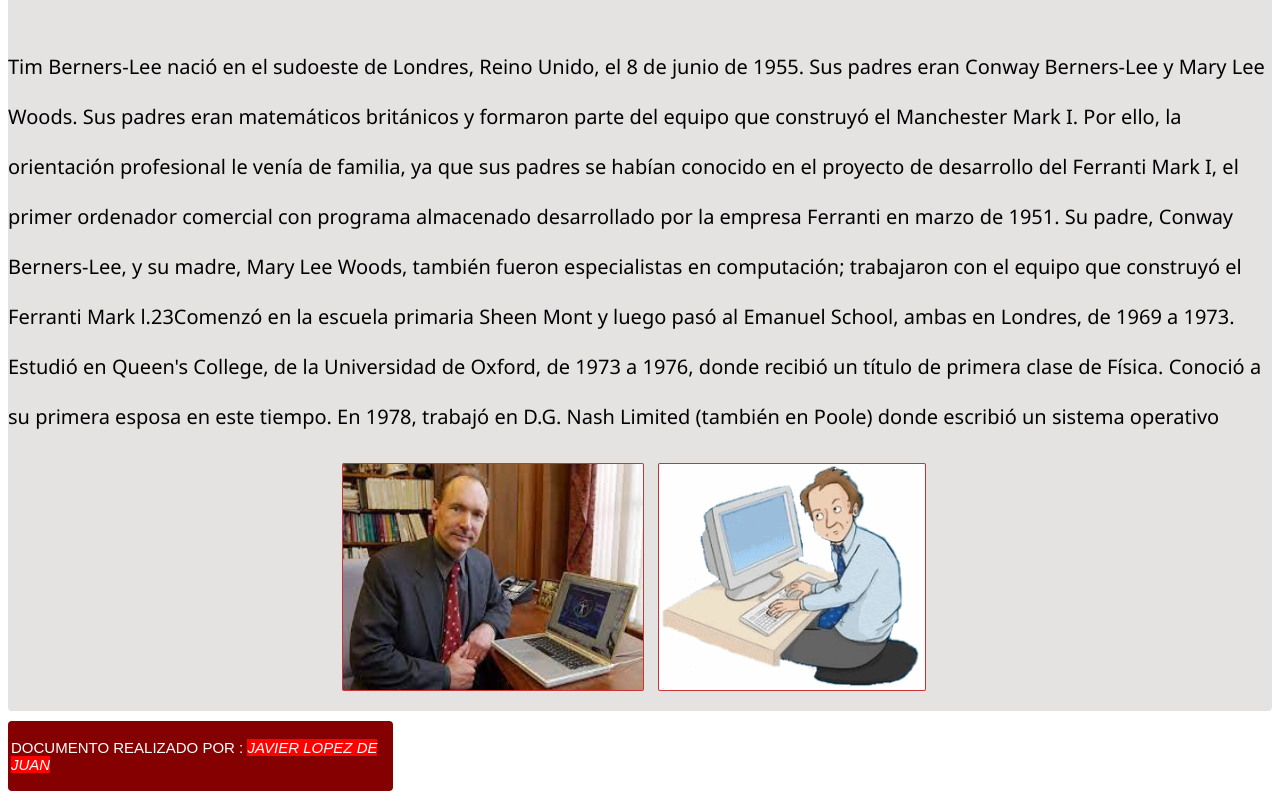
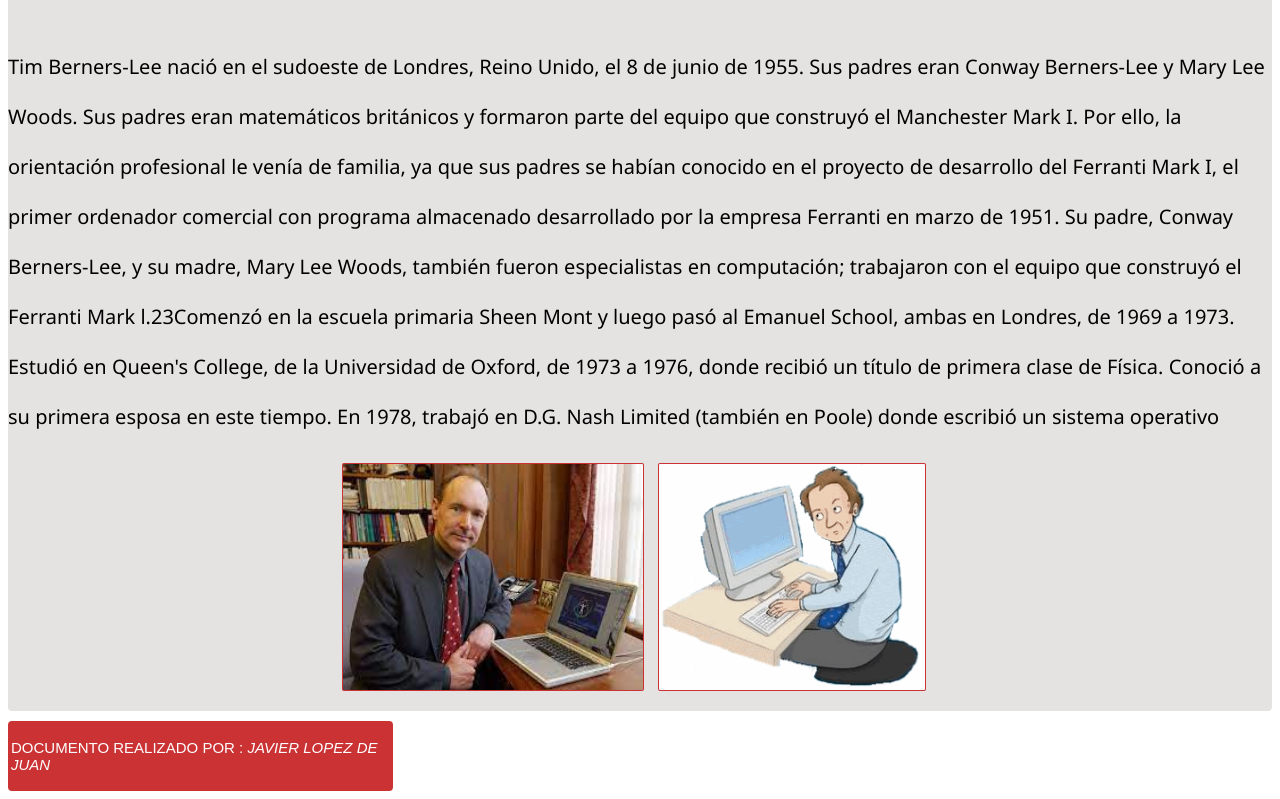
Before and after one commit to UO271447/SEW, a plain HTML site: page practica1css/index.html in a window 1280 px wide. Shown: the part 1523-2322 px from the top of the page. Drawn offline with Linux system fonts and the light colour scheme.

Commit message:
Update estilo.css

```diff
--- a/practica1css/css/estilo.css
+++ b/practica1css/css/estilo.css
@@ -101,12 +101,12 @@ main video{
 /*Especificidad: 002*/
 footer em{
   color:#ffffff;
-  background-color:#ff0000;
+  background-color:#cb3234;
 }
 /*Especificidad: 001*/
 footer{
   font:200 15px Arial, Helvetica, sans-serif;
-  background-color:#850000;
+  background-color:#cb3234;
   color: #fff;
   text-transform: uppercase;
   padding: 3px 3px;
```
